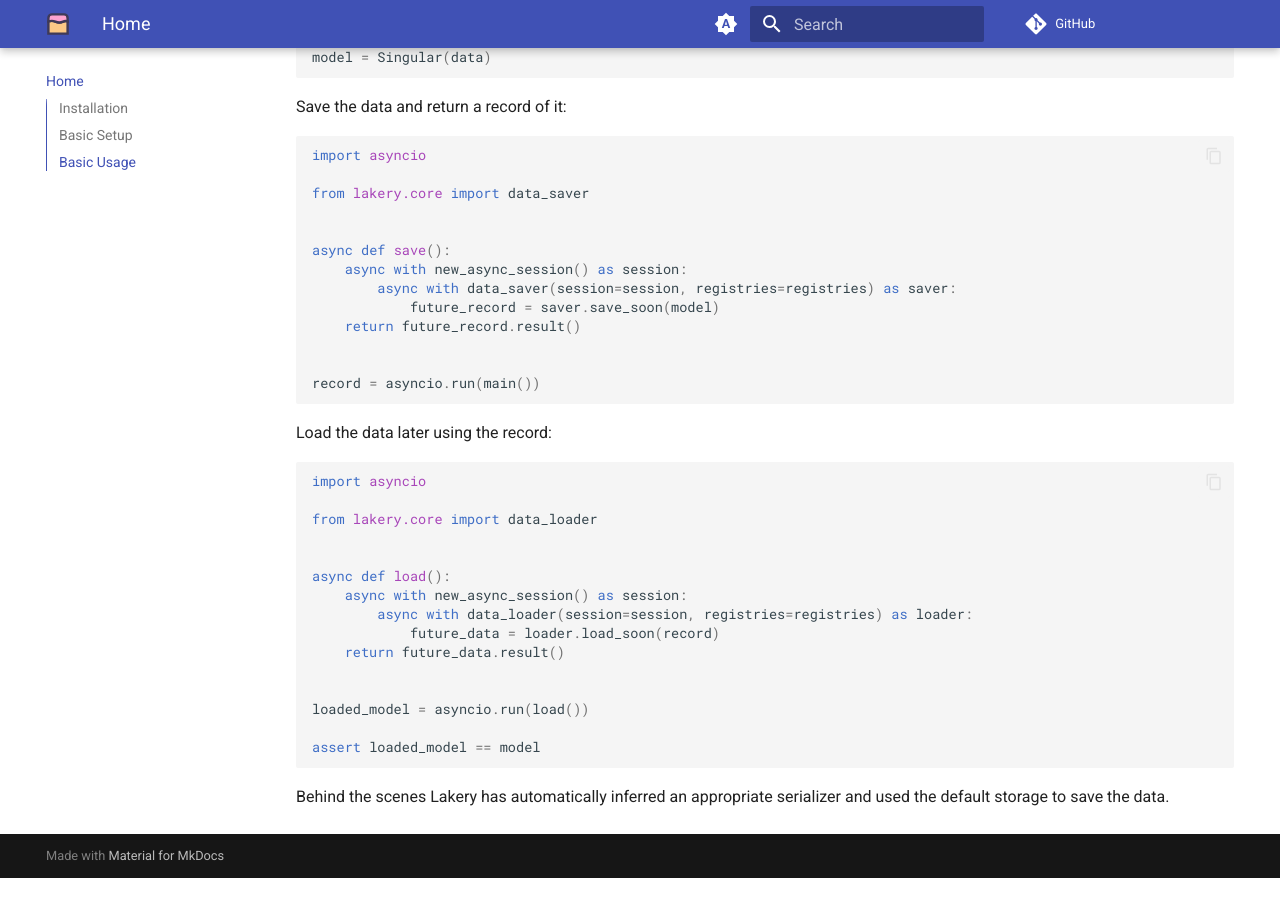
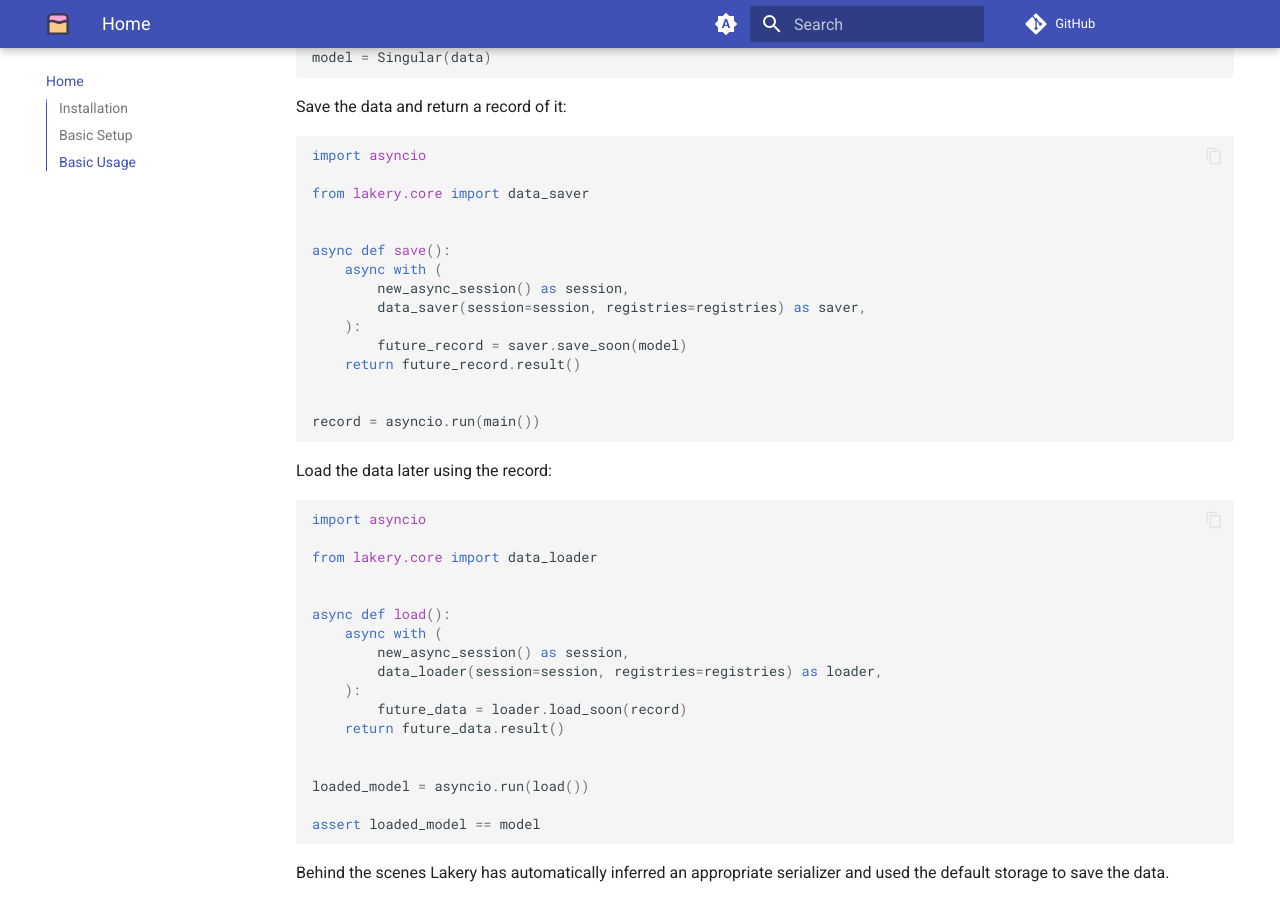
Before and after one commit to rmorshea/labox, an MkDocs documentation site: the page built from docs/src/index.md, in a window 1280 px wide and 900 px high, scrolled down 1582 px. Built offline with MkDocs 1.6.1 and Material for MkDocs 9.7.7, drawn with Linux system fonts in a browser that asks for light colours; comment, search, counter and statistics services are not loaded; before the commit the page ends 2460 px from its top, so only the background shows below that.

Commit message:
minor fixes

````diff
--- a/docs/src/index.md
+++ b/docs/src/index.md
@@ -20,7 +20,8 @@ pip install lakery[all]
 pip install lakery[pydantic,pandas,aws]
 ```
 
-There's a [complete list of extras](./integrations) in the Integrations section.
+There's a [complete list of extras](./integrations/index.md) in the Integrations
+section.
 
 ## Basic Setup
 
@@ -88,9 +89,11 @@ from lakery.core import data_saver
 
 
 async def save():
-    async with new_async_session() as session:
-        async with data_saver(session=session, registries=registries) as saver:
-            future_record = saver.save_soon(model)
+    async with (
+        new_async_session() as session,
+        data_saver(session=session, registries=registries) as saver,
+    ):
+        future_record = saver.save_soon(model)
     return future_record.result()
 
 
@@ -106,9 +109,11 @@ from lakery.core import data_loader
 
 
 async def load():
-    async with new_async_session() as session:
-        async with data_loader(session=session, registries=registries) as loader:
-            future_data = loader.load_soon(record)
+    async with (
+        new_async_session() as session,
+        data_loader(session=session, registries=registries) as loader,
+    ):
+        future_data = loader.load_soon(record)
     return future_data.result()
 
 
````
Also changed, not shown: docs/src/concepts/models.md (+1 -2 lines), docs/src/concepts/registries.md (+2 -2 lines), docs/src/concepts/serializers.md (+0 -1 lines).
